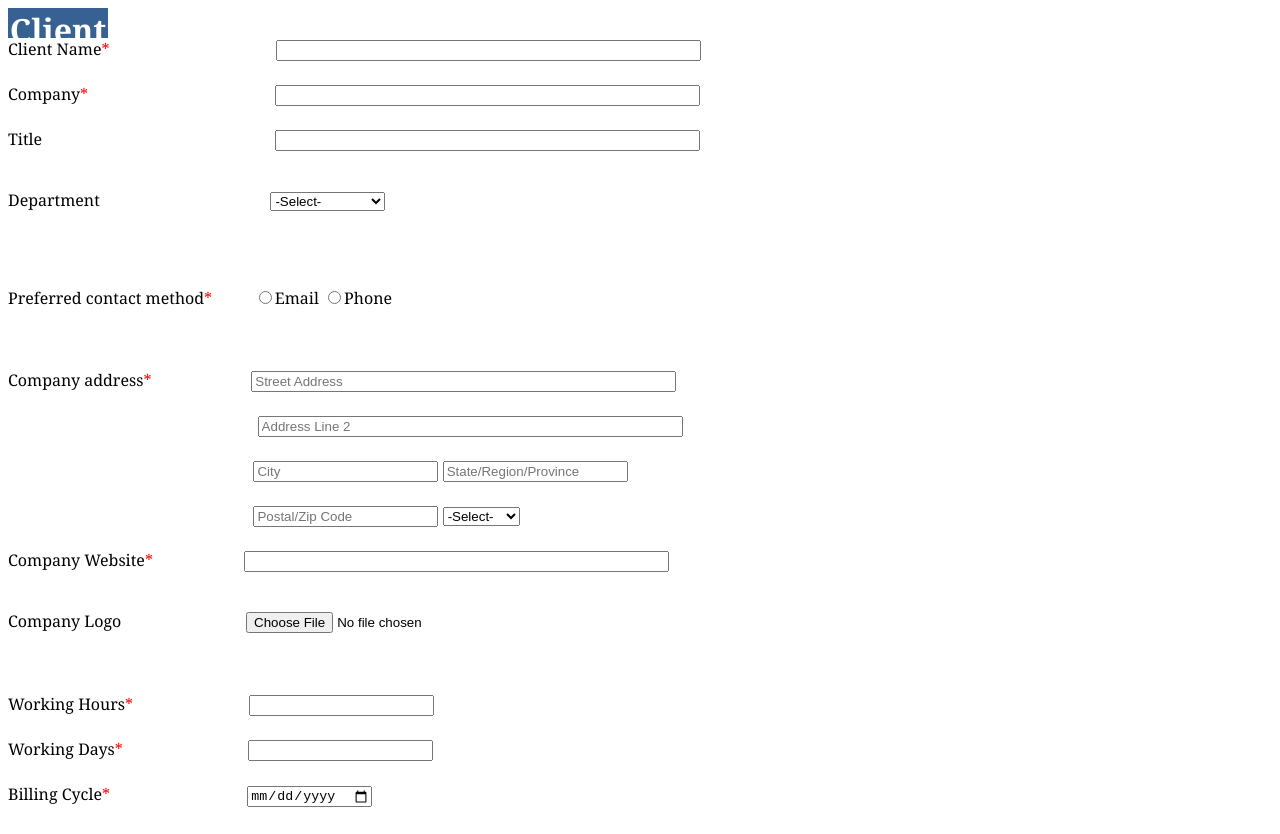
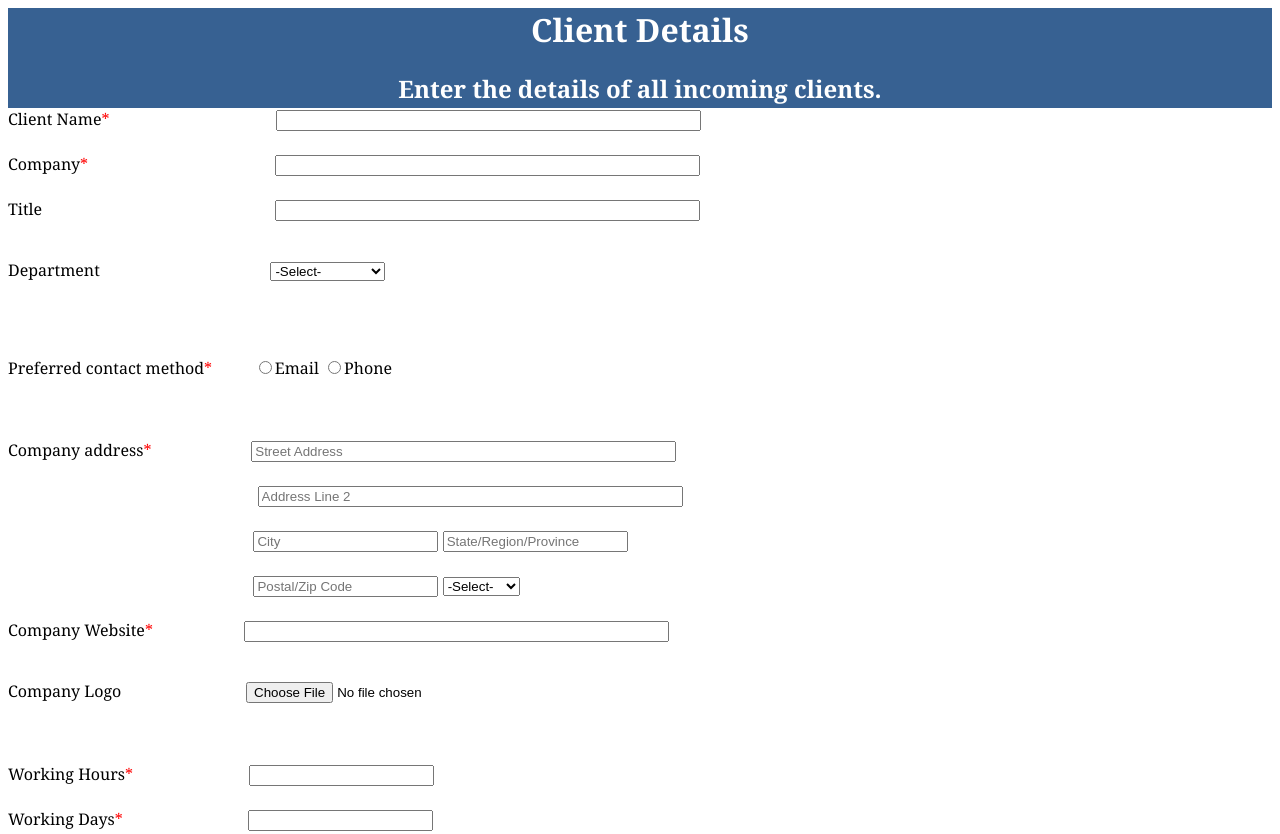
Before and after one commit to MAliAkbar22/TechKaro2022, a plain HTML site: page Assignment 4 - Form/index.html in a window 1280 px wide. Shown: the top 834 px of the page. Drawn offline with Linux system fonts and the light colour scheme.

Commit message:
Update index.html

```diff
--- a/Assignment 4 - Form/index.html
+++ b/Assignment 4 - Form/index.html
@@ -13,8 +13,8 @@
       .heading{
         background-color: #376192;
         color: white;
-        width: 100;
-        height: 30;
+        width: 100%;
+        height: 100px;
         text-align: center;
       }
 
```
